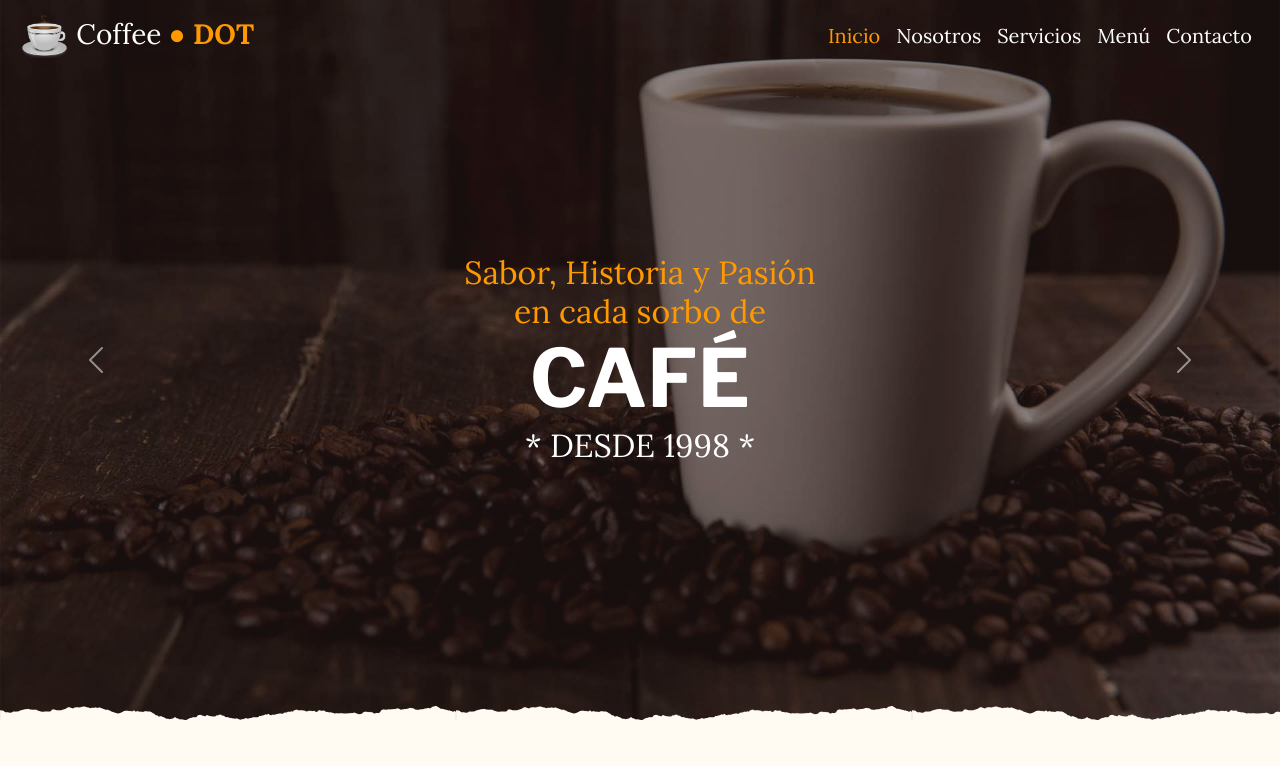
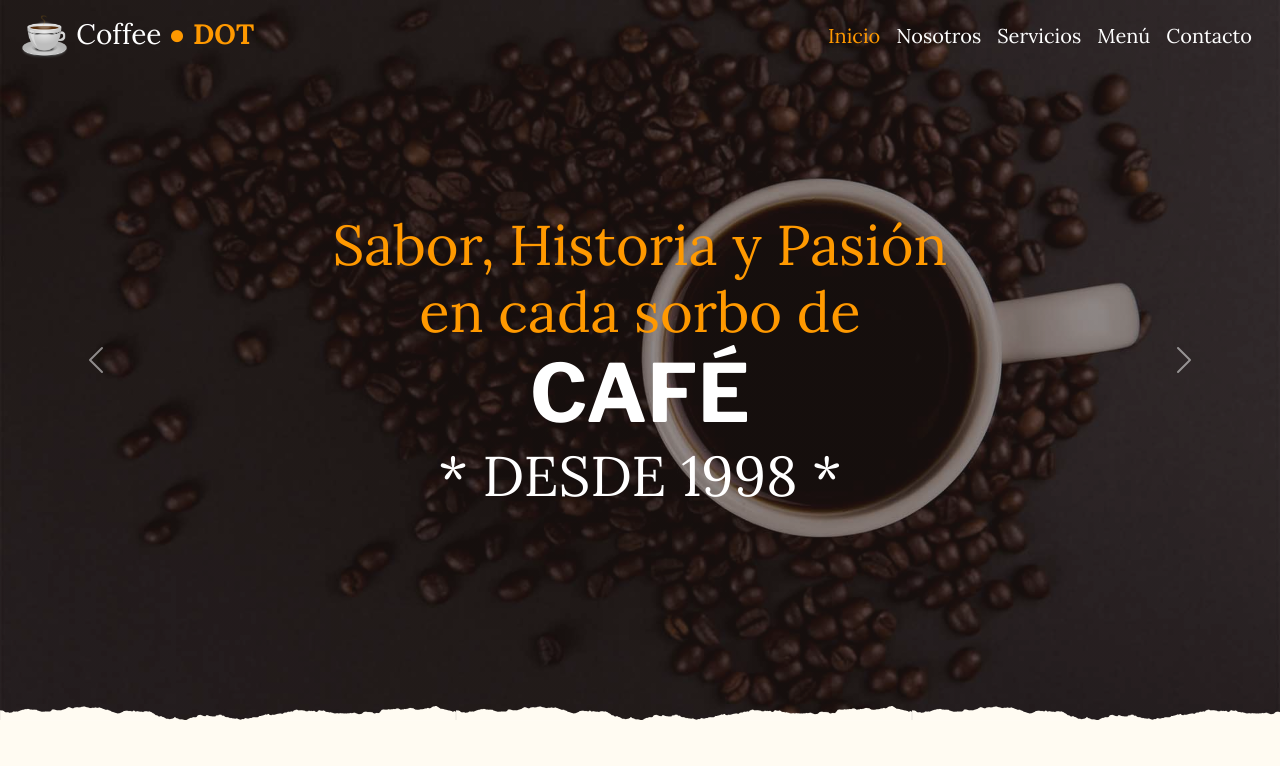
Before and after one commit to MarianoCarcamo/DW, a website: page index.html in a window 1280 px wide. Shown: the top 766 px of the page. Drawn offline with nearby package versions, Linux system fonts and the light colour scheme.

Commit message:
#7 Refactoring

```diff
--- a/index.html
+++ b/index.html
@@ -63,24 +63,18 @@
         <section>
             <div id="carouselExampleFade" class="carousel slide carousel-fade overlay-bottom" data-bs-ride="carousel">
                 <div class="carousel-inner">
-                    <div class="carousel-item active">
+                    <div class="carousel-item active" data-bs-interval="8000">
                         <img src="./assets/img/carousel-1.jpg" class="d-block w-100" alt="Taza de café en carrusel" loading="lazy">
-                        <div class="carousel-focus d-flex flex-column align-items-center justify-content-center animate__animated animate__fadeIn animate__delay">
-                            <h2 class="text-brown fontLora m-0">Sabor, Historia y Pasión</h2>
-                            <h2 class="text-brown fontLora m-0">en cada sorbo de</h2>
-                            <h1 class="fontFranklin display-1 negrita m-0">CAFÉ</h1>
-                            <h2 class="fontLora m-0">* DESDE 1998 *</h2>
-                        </div>
                     </div>
-                    <div class="carousel-item">
+                    <div class="carousel-item" data-bs-interval="8000">
                         <img src="./assets/img/carousel-2.jpg" class="d-block w-100" alt="Taza de café en carrusel" loading="lazy">
-                        <div class="carousel-focus d-flex flex-column align-items-center justify-content-center animate__animated animate__fadeIn animate__delay">
-                            <h2 class="text-brown fontLora m-0">Sabor, Historia y Pasión</h2>
-                            <h2 class="text-brown fontLora m-0">en cada sorbo de</h2>
-                            <h1 class="fontFranklin display-1 negrita m-0">CAFÉ</h1>
-                            <h2 class="fontLora m-0">* DESDE 1998 *</h2>
-                        </div>
                     </div>
+                </div>
+                <div class=" carousel-focus d-flex flex-column align-items-center justify-content-center animate__animated animate__fadeIn animate__delay-2s animate__slower z-1">
+                    <h2 class="text-brown display-4 fontLora m-0">Sabor, Historia y Pasión</h2>
+                    <h2 class="text-brown display-4 fontLora m-0">en cada sorbo de</h2>
+                    <h1 class="fontFranklin display-1 negrita m-0">CAFÉ</h1>
+                    <h2 class="fontLora display-4 m-0">* DESDE 1998 *</h2>
                 </div>
                 <button class="carousel-control-prev" type="button" data-bs-target="#carouselExampleFade" data-bs-slide="prev">
                     <span class="carousel-control-prev-icon" aria-hidden="true"></span>
--- a/scss/_header.scss
+++ b/scss/_header.scss
@@ -1,5 +1,11 @@
 .customizedNav{
     background-color: rgb(104, 81, 50);
+    @media  (min-width: 992px){
+        position: absolute;
+        background: none;
+        width: 100%;
+        z-index: 2;
+    }
     .logo{
         width: 49px;
         height: 45px;
@@ -11,16 +17,10 @@
         transition: color 0.25s ease-in-out, transform 0.25s ease-in-out;
         &:hover, &:focus{
             color: map-get($color, marron-claro);
-            transform: scale(1.1);
+            transform: scale(1.1) translateX(20px);
+            @media  (min-width: 992px){
+                transform: scale(1.1);
+            }
         }
     }
 }
-
-@media  (min-width: 992px){
-    .customizedNav{
-        position: absolute;
-        background: none;
-        width: 100%;
-        z-index: 2;
-    }
-}
```
Also changed, not shown: css/estilos.css, 1 other file.
